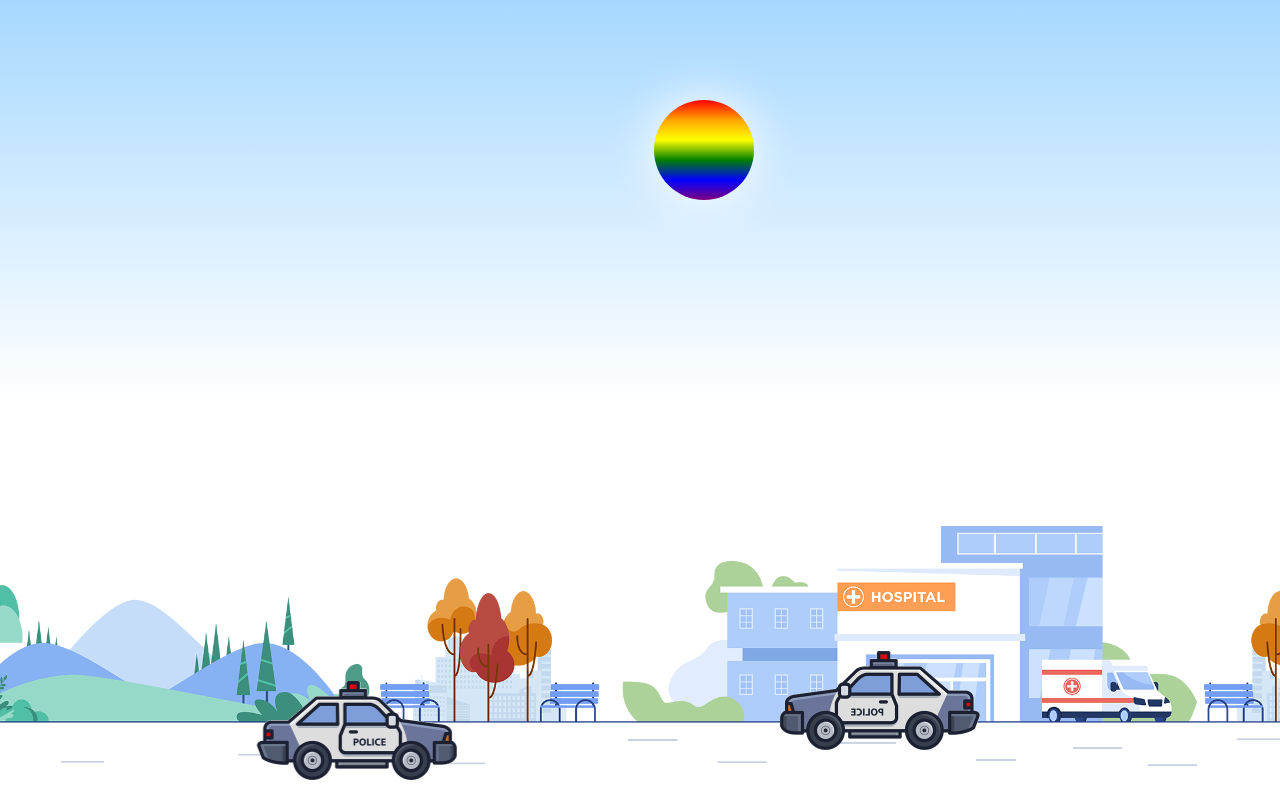
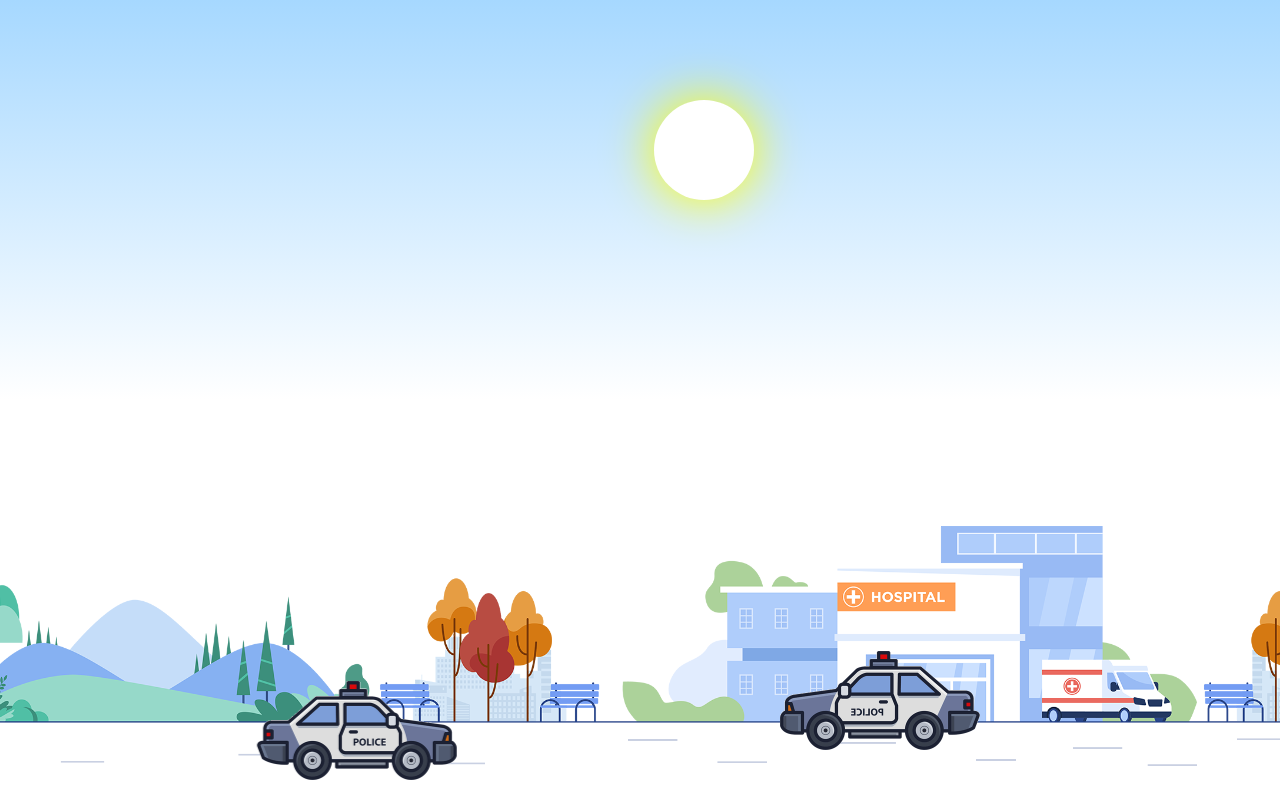
Before and after one commit to Developer-Barsha/animated-bg-practice, a plain HTML site: page index.html in a window 1280 px wide. Drawn offline with Linux system fonts and the light colour scheme.

Commit message:
moon updated

```diff
--- a/style.css
+++ b/style.css
@@ -18,9 +18,9 @@
     transform: translateX(-50%);
     width: 100px;
     height: 100px;
-    background: linear-gradient(red, orange,yellow, green, blue, purple);
+    background: white;
     border-radius: 50%;
-    box-shadow: 0 0 50px #fff;
+    box-shadow: 0 0 50px yellow;
     cursor: pointer;
     transition: 0.2s;
 }
```
Also changed, not shown: index.html (+1 -1 lines).
